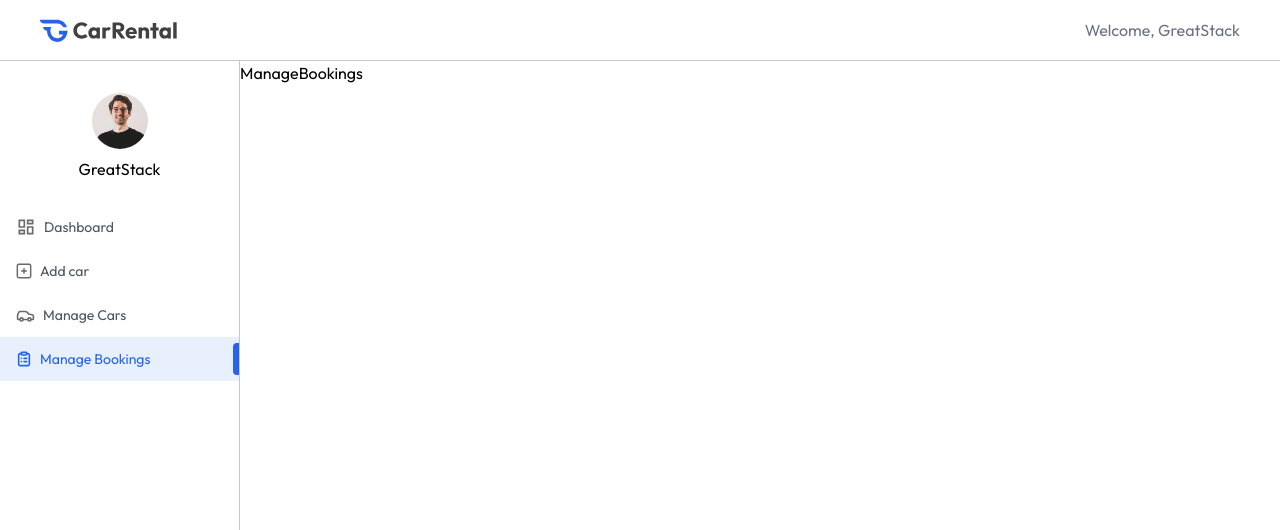
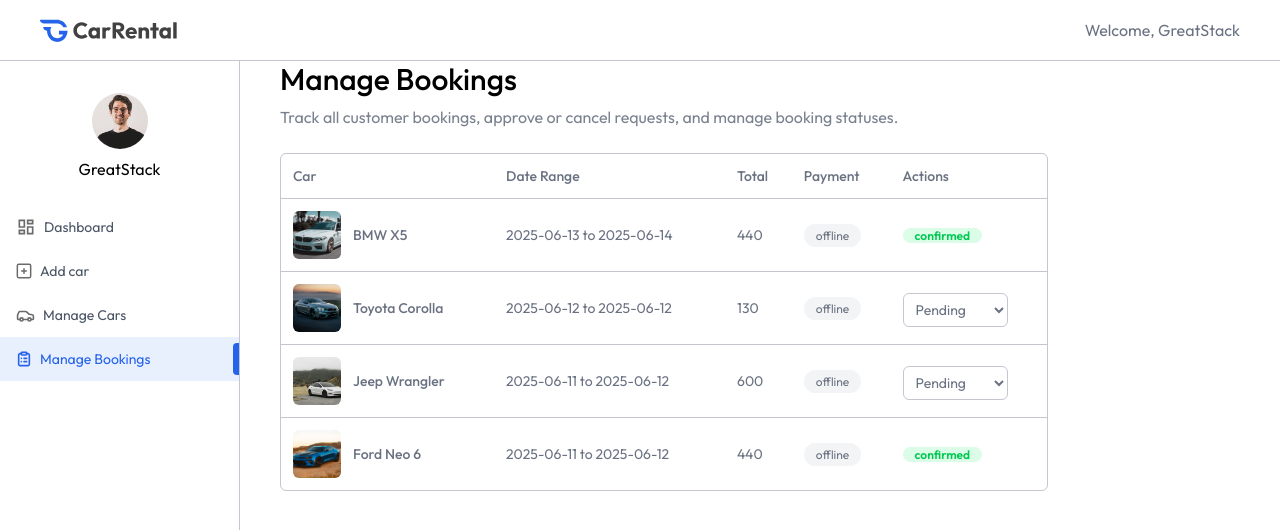
Before and after one commit to alexngumbau/CAR-RENTAL, a React (Vite) app in the folder client/: page /owner/manage-bookings in a window 1280 px wide. Shown: the top 530 px of the page. Built offline with nearby package versions, Linux system fonts and the light colour scheme.

Commit message:
completed manage bookings page

```diff
--- a/client/src/pages/owner/ManageBookings.jsx
+++ b/client/src/pages/owner/ManageBookings.jsx
@@ -1,8 +1,75 @@
-import React from 'react'
+import React, { useEffect, useState } from 'react'
+import { dummyMyBookingsData } from '../../assets/assets';
+import Title from '../../components/owner/Title';
 
 const ManageBookings = () => {
+
+    const currency = import.meta.env.VITE_CURRENCY;
+
+  const [bookings, setBookings] = useState([]);
+  const fetchOwnerBookings = async () => {
+    setBookings(dummyMyBookingsData);
+  }
+
+  useEffect(() => {
+    fetchOwnerBookings();
+  }, [])
   return (
-    <div>ManageBookings</div>
+    <div className='px-4 pt010 md:px-10 w-full'>
+      <Title title="Manage Bookings" subTitle="Track all customer bookings, approve or cancel requests, and manage booking statuses." />
+
+      <div className='max-w-3xl w-full rounded-md overflow-hidden border border-borderColor mt-6'>
+
+        <table className='w-full border-collapse text-left text-sm text-gray-500'>
+          <thead className='text-gray-500'>
+            <tr>
+              <th className='p-3 font-medium'>Car</th>
+              <th className='p-3 font-medium max-md:hidden'>Date Range</th>
+              <th className='p-3 font-medium'>Total</th>
+              <th className='p-3 font-medium max-md:hidden'>Payment</th>
+              <th className='p-3 font-medium'>Actions</th>
+            </tr>
+          </thead>
+          <tbody>
+            {bookings.map((booking, index) => (
+              <tr key={index} className='border-t border-borderColor text-gray-500'>
+
+                <td className='p-3 flex items-center gap-3'>
+                  <img src={booking.car.image} alt="" className='h-12 w-12 object-cover aspect-square rounded-md' />
+                  <p className='font-medium max-md:hidden'>{booking.car.brand} {booking.car.model}</p>
+                </td>
+
+                <td className='p-3 max-md:hidden'>
+                  {booking.pickupDate.split('T')[0]} to {booking.returnDate.split('T')[0]}
+                </td>
+
+                <td className='p-3'>
+                  {currency}{booking.price}
+                </td>
+
+                <td className='p-3 max-md:hidden'>
+                  <span className='bg-gray-100 px-3 py-1 rounded-full text-xs'>offline</span>
+                </td>
+
+                <td className='p-3'>
+                  {booking.status === 'pending' ? (
+                    <select value={booking.status} className='px-2 py-1.5 mt-1 text-gray-500 border border-borderColor rounded-md outline-none' >
+                      <option value="pending">Pending</option>
+                      <option value="cancelled">Cancelled</option>
+                      <option value="confirmed">Confirmed</option>
+                    </select>
+                  ) : (
+                    <span className={`px-3 rounded-full text-xs font-semibold ${booking.status === 'confirmed' ? 'bg-green-100 text-green-500' : "bg-red-100 text-red-500" } `}>{booking.status}</span>
+                  )}
+                </td>
+
+              </tr>
+            ))}
+          </tbody>
+        </table>
+      </div>
+
+    </div>
   )
 }
 
```
